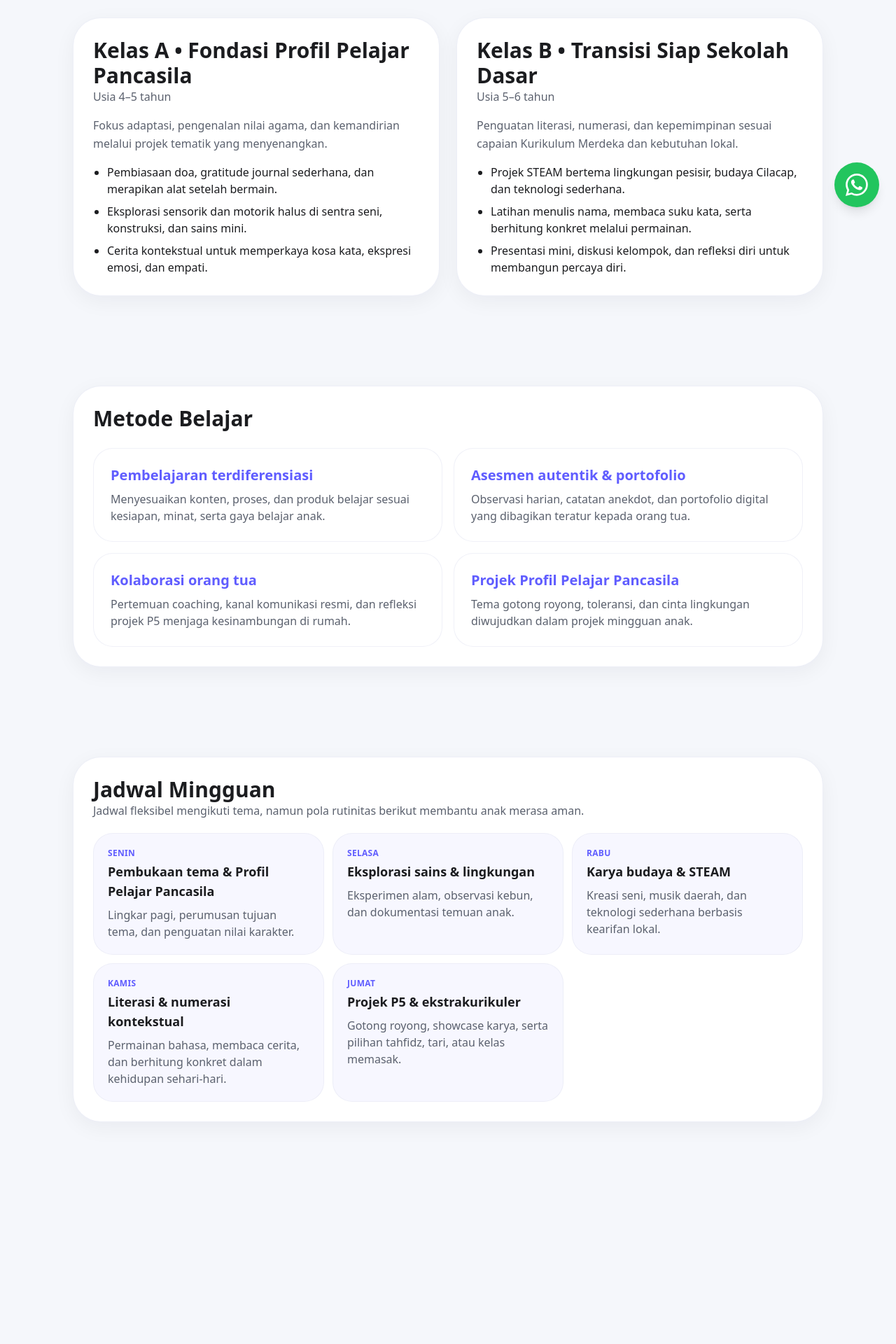
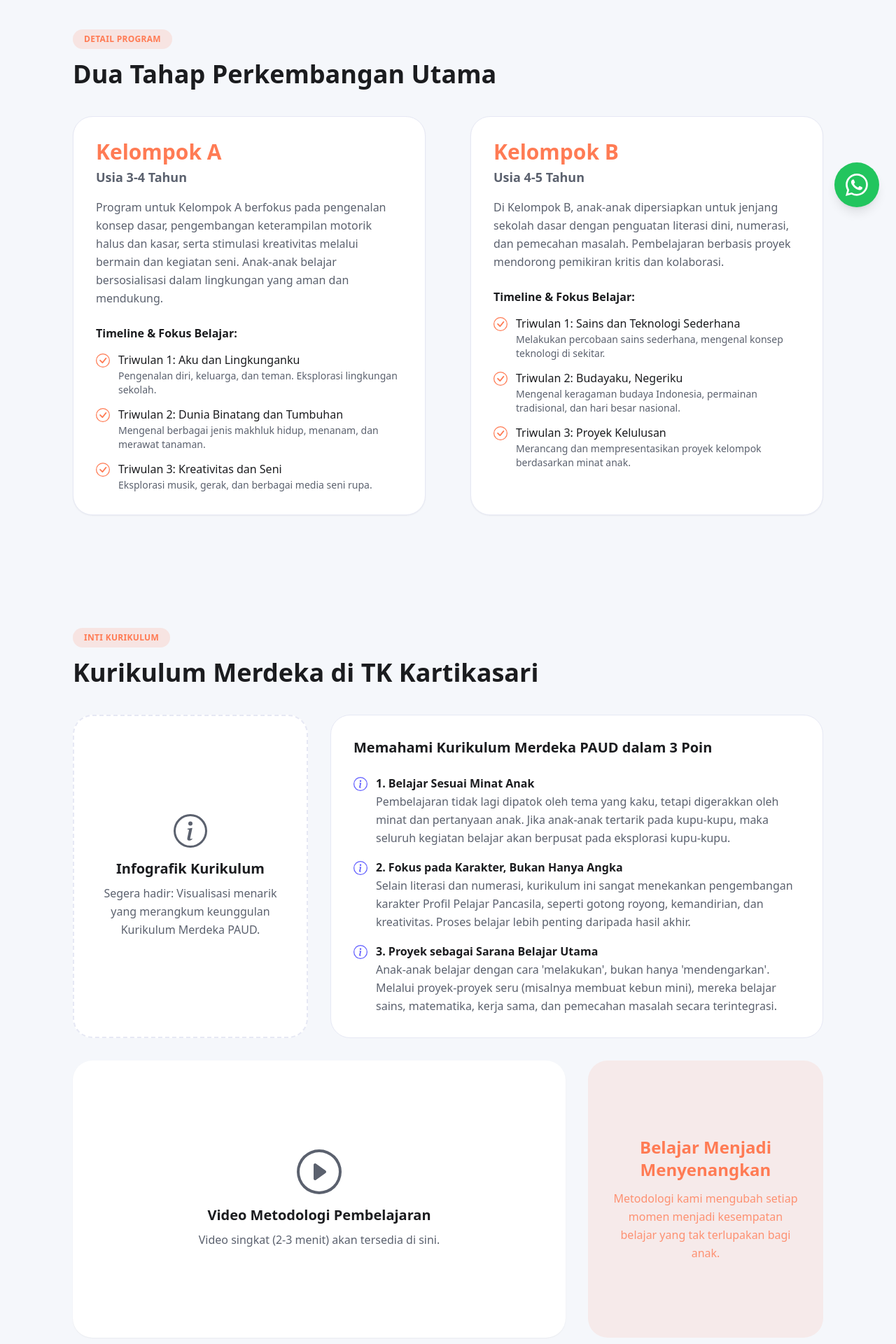
Before and after one commit to jwrfree/tk-kartikasari, a Next.js app: page /program in a window 1280 px wide. Shown: the part 480-2400 px from the top of the page at 70% size. Before the commit the page ends 2147 px from the top, so only its background shows below. Built offline with nearby package versions, Linux system fonts and the light colour scheme.

Commit message:
feat: Create new Program & Curriculum page

```diff
--- a/app/program/page.tsx
+++ b/app/program/page.tsx
@@ -1,75 +1,131 @@
+
 import PageHeader from "@/components/layout/PageHeader";
 import PageSection from "@/components/layout/PageSection";
-import {
-  programClasses,
-  programLearningMethods,
-  programWeeklySchedule,
-  programsMetaDescription,
-} from "@/content/programs";
+import SectionHeader from "@/components/layout/SectionHeader";
+import { infografikKurikulum, perbandinganKurikulum, programKelas } from "@/content/program";
 import { createPageMetadata } from "@/lib/metadata";
+import { CheckCircle, InfoCircle, PlayCircle } from "react-bootstrap-icons";
 
 export const metadata = createPageMetadata({
-  title: "Program",
-  description: programsMetaDescription,
+  title: "Program & Kurikulum",
+  description:
+    "Jelajahi kurikulum kami yang berpusat pada anak. Temukan detail program Kelompok A dan B, timeline pembelajaran, hingga perbandingan dengan metode konvensional.",
   path: "/program",
 });
 
-export default function Page() {
+export default function ProgramPage() {
   return (
     <>
       <PageHeader
-        eyebrow="Program Pembelajaran"
-        title="Program & Kegiatan TK Kartikasari"
-        description="Program dirancang untuk menstimulasi seluruh aspek perkembangan anak usia dini dengan pendekatan bermain yang bermakna dan dukungan kolaboratif antara guru serta orang tua."
+        eyebrow="Program & Kurikulum"
+        title="Membentuk Pembelajar Sepanjang Hayat"
+        description="Kurikulum kami dirancang untuk menumbuhkan rasa ingin tahu, kemandirian, dan kecintaan belajar. Kami memadukan Kurikulum Merdeka dengan metode pembelajaran inovatif yang berpusat pada anak."
       />
 
-      <PageSection padding="tight" containerClassName="grid gap-6 lg:grid-cols-2">
-        {programClasses.map((item) => (
-          <article key={item.name} className="card space-y-4 p-7">
+      {/* Rincian Program Kelas */}
+      <PageSection>
+        <SectionHeader eyebrow="Detail Program" title="Dua Tahap Perkembangan Utama" />
+        <div className="mt-10 grid grid-cols-1 gap-12 lg:grid-cols-2 lg:gap-16">
+          {programKelas.map((program) => (
+            <div key={program.nama} className="rounded-2xl border border-border bg-surface p-8 shadow-sm">
+              <h3 className="text-3xl font-bold text-primary">{program.nama}</h3>
+              <p className="mt-1 text-lg font-semibold text-text-muted">{program.rentangUsia}</p>
+              <p className="mt-4 text-text-muted">{program.deskripsi}</p>
+              <div className="mt-6">
+                <h4 className="font-semibold text-text">Timeline & Fokus Belajar:</h4>
+                <ul className="mt-3 space-y-3">
+                  {program.timeline.map((item) => (
+                    <li key={item.fase} className="flex items-start">
+                      <CheckCircle className="mr-3 mt-1 h-5 w-5 flex-shrink-0 text-primary" />
                       <div>
-              <h2 className="text-3xl font-semibold">{item.name}</h2>
-              <p className="text-base text-text-muted">{item.age}</p>
+                        <p className="font-medium text-text">{item.fase}</p>
+                        <p className="text-sm text-text-muted">{item.fokus}</p>
                       </div>
-            <p className="text-pretty text-base leading-relaxed text-text-muted">{item.description}</p>
-            <ul className="list-disc space-y-2 pl-5 text-base text-text">
-              {item.focus.map((point) => (
-                <li key={point}>{point}</li>
+                    </li>
                   ))}
                 </ul>
-          </article>
+              </div>
+            </div>
           ))}
+        </div>
       </PageSection>
 
-      <PageSection padding="tight">
-        <div className="card space-y-6 p-7">
-          <h2 className="text-3xl font-semibold">Metode Belajar</h2>
-          <div className="grid gap-4 md:grid-cols-2">
-            {programLearningMethods.map((method) => (
-              <div key={method.title} className="rounded-2xl border border-border/60 bg-white p-6">
-                <h3 className="text-xl font-semibold text-secondary">{method.title}</h3>
-                <p className="mt-2 text-base text-text-muted">{method.description}</p>
+      {/* Kurikulum Merdeka PAUD */}
+      <PageSection className="bg-surfaceAlt">
+        <SectionHeader eyebrow="Inti Kurikulum" title="Kurikulum Merdeka di TK Kartikasari" />
+        <div className="mt-10 grid grid-cols-1 gap-8 md:grid-cols-2 lg:grid-cols-3">
+          {/* Placeholder Infografik */}
+          <div className="md:col-span-2 lg:col-span-1">
+            <div className="flex h-full flex-col justify-center rounded-2xl border-2 border-dashed border-border bg-surface p-8 text-center">
+              <InfoCircle className="mx-auto h-12 w-12 text-text-muted" />
+              <h3 className="mt-4 text-xl font-semibold text-text">Infografik Kurikulum</h3>
+              <p className="mt-2 text-text-muted">Segera hadir: Visualisasi menarik yang merangkum keunggulan Kurikulum Merdeka PAUD.</p>
             </div>
+          </div>
+          {/* Poin-Poin Utama */}
+          <div className="md:col-span-2 space-y-6 rounded-2xl border border-border bg-surface p-8">
+            <h3 className="text-xl font-bold text-text">{infografikKurikulum.title}</h3>
+            <ul className="space-y-4">
+                {infografikKurikulum.points.map(point => (
+                    <li key={point.title} className="flex items-start">
+                        <InfoCircle className="mr-3 mt-1 h-5 w-5 flex-shrink-0 text-secondary" />
+                        <div>
+                            <p className="font-semibold text-text">{point.title}</p>
+                            <p className="text-text-muted">{point.description}</p>
+                        </div>
+                    </li>
                 ))}
+            </ul>
+          </div>
+        </div>
+        <div className="mt-8 grid grid-cols-1 gap-8 lg:grid-cols-3">
+            {/* Placeholder Video */}
+            <div className="lg:col-span-2">
+                <div className="relative aspect-video w-full rounded-2xl bg-surface p-8 shadow-sm flex items-center justify-center">
+                    <div className="text-center">
+                        <PlayCircle className="mx-auto h-16 w-16 text-text-muted" />
+                        <h3 className="mt-4 text-xl font-semibold text-text">Video Metodologi Pembelajaran</h3>
+                        <p className="mt-2 text-text-muted">Video singkat (2-3 menit) akan tersedia di sini.</p>
+                    </div>
+                </div>
+            </div>
+             {/* Pesan Tambahan */}
+            <div className="flex items-center justify-center rounded-2xl bg-primary/10 p-8 text-center">
+                <div >
+                    <h3 className="text-2xl font-bold text-primary">Belajar Menjadi Menyenangkan</h3>
+                    <p className="mt-3 text-primary/80">Metodologi kami mengubah setiap momen menjadi kesempatan belajar yang tak terlupakan bagi anak.</p>
+                </div>
             </div>
         </div>
       </PageSection>
 
-      <PageSection padding="tight">
-        <div className="card space-y-5 p-7">
-          <div>
-            <h2 className="text-3xl font-semibold">Jadwal Mingguan</h2>
-            <p className="text-base text-text-muted">
-              Jadwal fleksibel mengikuti tema, namun pola rutinitas berikut membantu anak merasa aman.
-            </p>
-          </div>
-          <div className="grid gap-3 sm:grid-cols-2 lg:grid-cols-3">
-            {programWeeklySchedule.map((item) => (
-              <div key={item.day} className="rounded-2xl border border-border/60 bg-secondary/5 p-5">
-                <p className="text-xs font-semibold uppercase tracking-wide text-secondary">{item.day}</p>
-                <p className="mt-1 text-lg font-semibold text-text">{item.theme}</p>
-                <p className="mt-2 text-base text-text-muted">{item.highlight}</p>
-              </div>
+      {/* Tabel Perbandingan Kurikulum */}
+      <PageSection>
+        <SectionHeader
+          eyebrow="Pendekatan Berbeda"
+          title="Kurikulum Merdeka vs. Kurikulum Konvensional"
+          description="Lihat perbedaan mendasar dalam pendekatan kami yang lebih berpihak pada tumbuh kembang anak secara utuh."
+        />
+        <div className="mt-10 overflow-x-auto">
+          <div className="min-w-full rounded-2xl border border-border shadow-sm">
+            <table className="min-w-full divide-y divide-border">
+              <thead className="bg-surfaceAlt">
+                <tr>
+                  <th scope="col" className="py-4 pl-6 pr-3 text-left text-sm font-semibold text-text">Fitur</th>
+                  <th scope="col" className="px-3 py-4 text-left text-sm font-semibold text-text">Kurikulum Merdeka (TK Kartikasari)</th>
+                  <th scope="col" className="px-3 py-4 text-left text-sm font-semibold text-text">Kurikulum Konvensional</th>
+                </tr>
+              </thead>
+              <tbody className="divide-y divide-border bg-surface">
+                {perbandinganKurikulum.map((item, index) => (
+                  <tr key={index}>
+                    <td className="whitespace-nowrap py-4 pl-6 pr-3 text-sm font-medium text-text">{item.fitur}</td>
+                    <td className="whitespace-normal px-3 py-4 text-sm text-text-muted font-semibold text-primary">{item.kurikulumMerdeka}</td>
+                    <td className="whitespace-normal px-3 py-4 text-sm text-text-muted">{item.kurikulumKonvensional}</td>
+                  </tr>
                 ))}
+              </tbody>
+            </table>
           </div>
         </div>
       </PageSection>
--- /dev/null
+++ b/content/program.ts
@@ -0,0 +1,102 @@
+
+export type ProgramDetail = {
+  nama: string;
+  rentangUsia: string;
+  deskripsi: string;
+  icon: string; // Placeholder for an icon, e.g., a character or symbol
+  timeline: {
+    fase: string;
+    fokus: string;
+  }[];
+};
+
+export const programKelas: ProgramDetail[] = [
+  {
+    nama: "Kelompok A",
+    rentangUsia: "Usia 3-4 Tahun",
+    icon: "A",
+    deskripsi:
+      "Program untuk Kelompok A berfokus pada pengenalan konsep dasar, pengembangan keterampilan motorik halus dan kasar, serta stimulasi kreativitas melalui bermain dan kegiatan seni. Anak-anak belajar bersosialisasi dalam lingkungan yang aman dan mendukung.",
+    timeline: [
+      {
+        fase: "Triwulan 1: Aku dan Lingkunganku",
+        fokus: "Pengenalan diri, keluarga, dan teman. Eksplorasi lingkungan sekolah.",
+      },
+      {
+        fase: "Triwulan 2: Dunia Binatang dan Tumbuhan",
+        fokus: "Mengenal berbagai jenis makhluk hidup, menanam, dan merawat tanaman.",
+      },
+      {
+        fase: "Triwulan 3: Kreativitas dan Seni",
+        fokus: "Eksplorasi musik, gerak, dan berbagai media seni rupa.",
+      },
+    ],
+  },
+  {
+    nama: "Kelompok B",
+    rentangUsia: "Usia 4-5 Tahun",
+    icon: "B",
+    deskripsi:
+      "Di Kelompok B, anak-anak dipersiapkan untuk jenjang sekolah dasar dengan penguatan literasi dini, numerasi, dan pemecahan masalah. Pembelajaran berbasis proyek mendorong pemikiran kritis dan kolaborasi.",
+    timeline: [
+      {
+        fase: "Triwulan 1: Sains dan Teknologi Sederhana",
+        fokus: "Melakukan percobaan sains sederhana, mengenal konsep teknologi di sekitar.",
+      },
+      {
+        fase: "Triwulan 2: Budayaku, Negeriku",
+        fokus: "Mengenal keragaman budaya Indonesia, permainan tradisional, dan hari besar nasional.",
+      },
+      {
+        fase: "Triwulan 3: Proyek Kelulusan",
+        fokus: "Merancang dan mempresentasikan proyek kelompok berdasarkan minat anak.",
+      },
+    ],
+  },
+];
+
+export const perbandinganKurikulum = [
+  {
+    fitur: "Pendekatan Belajar",
+    kurikulumMerdeka: "Berbasis Proyek & Minat Anak",
+    kurikulumKonvensional: "Berbasis Tema & Klasikal",
+  },
+  {
+    fitur: "Peran Guru",
+    kurikulumMerdeka: "Fasilitator & Mitra Belajar",
+    kurikulumKonvensional: "Instruktur & Sumber Utama Informasi",
+  },
+  {
+    fitur: "Penilaian (Asesmen)",
+    kurikulumMerdeka: "Portofolio, Observasi, & Catatan Anekdot",
+    kurikulumKonvensional: "Skor, Peringkat, & Hasil Tes Tertulis",
+  },
+  {
+    fitur: "Fokus Pembelajaran",
+    kurikulumMerdeka: "Pengembangan Karakter & Kompetensi Holistik",
+    kurikulumKonvensional: "Pencapaian Target Akademik (Calistung)",
+  },
+  {
+    fitur: "Fleksibilitas",
+    kurikulumMerdeka: "Sangat fleksibel, disesuaikan dengan kebutuhan anak",
+    kurikulumKonvensional: "Struktur kaku dan seragam untuk semua anak",
+  },
+];
+
+export const infografikKurikulum = {
+  title: "Memahami Kurikulum Merdeka PAUD dalam 3 Poin",
+  points: [
+    {
+      title: "1. Belajar Sesuai Minat Anak",
+      description: "Pembelajaran tidak lagi dipatok oleh tema yang kaku, tetapi digerakkan oleh minat dan pertanyaan anak. Jika anak-anak tertarik pada kupu-kupu, maka seluruh kegiatan belajar akan berpusat pada eksplorasi kupu-kupu.",
+    },
+    {
+      title: "2. Fokus pada Karakter, Bukan Hanya Angka",
+      description: "Selain literasi dan numerasi, kurikulum ini sangat menekankan pengembangan karakter Profil Pelajar Pancasila, seperti gotong royong, kemandirian, dan kreativitas. Proses belajar lebih penting daripada hasil akhir.",
+    },
+    {
+      title: "3. Proyek sebagai Sarana Belajar Utama",
+      description: "Anak-anak belajar dengan cara 'melakukan', bukan hanya 'mendengarkan'. Melalui proyek-proyek seru (misalnya membuat kebun mini), mereka belajar sains, matematika, kerja sama, dan pemecahan masalah secara terintegrasi.",
+    },
+  ],
+};
```
Lines whose indentation alone changed are shown as unchanged.
